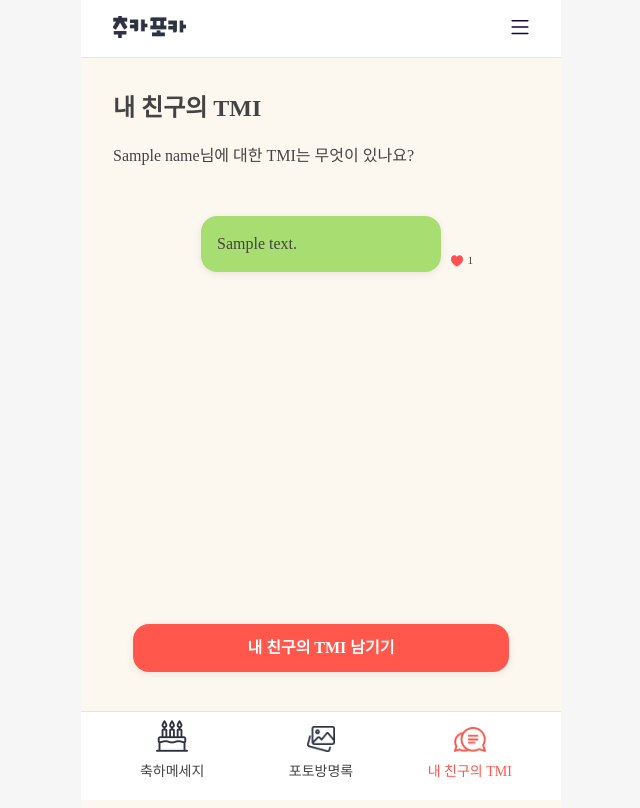
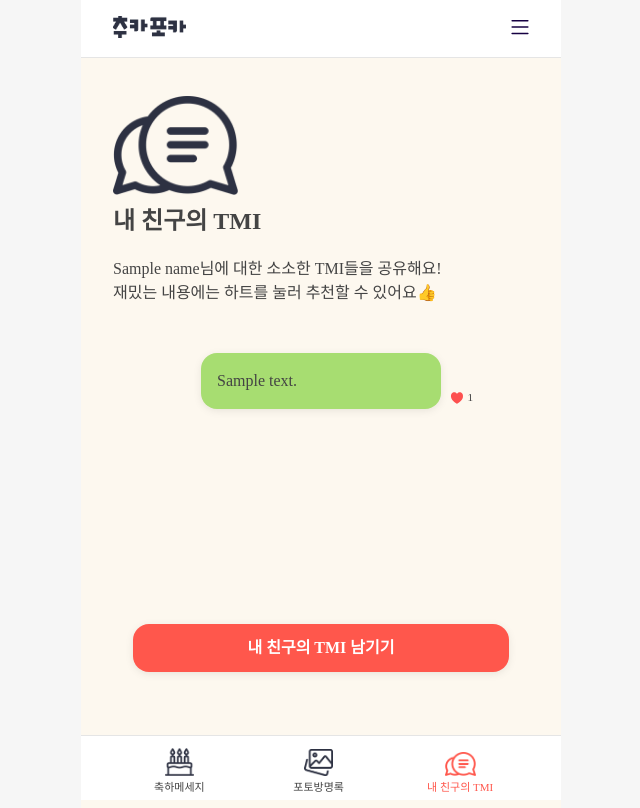
Before and after one commit to Piro17-Project-Birthday/Piro17-Project-Birthday, a Django app: template tmies/templates/tmies/detail_tmi_page.html in a window 1280 px wide. Shown: the whole page, without its empty margins (319-959 px from the left). Run offline with Django 4.2, Linux system fonts and the light colour scheme; tables that the repository leaves empty hold one stand-in row (values such as "Sample post"); the template is opened without the code that fills it: values that come from a table or form of the project are taken from there, most other values are stand-ins (such as "Sample title", 1, 10 or a date in 2020).

Commit message:
Feat. 하단메뉴 크기 축소 &  tmi, 포방 초기 이미지, 로고 아이콘 삽입

```diff
--- a/static/css/detail_tmi_page.css
+++ b/static/css/detail_tmi_page.css
@@ -1,19 +1,19 @@
 @import url("./login.css");
 .nav-bottom__content__birthdaypage {
-  width: 30%;
-  padding: 0 5% 0 3%;
-  font-size: 14px;
+  width: 27%;
+  padding: 0 4% 0 1%;
+  font-size: 11px;
 }
 
 .nav-bottom__content__photo {
-  width: 30%;
-  padding: 0 5% 0 5%;
-  font-size: 14px;
+  width: 28%;
+  padding: 0 3% 0 3%;
+  font-size: 11px;
 }
 .nav-bottom__content__tmi {
-  width: 30%;
-  padding: 0 3% 0 5%;
-  font-size: 14px;
+  width: 28%;
+  padding: 0 1% 0 4%;
+  font-size: 11px;
   color: var(--div-point-color);
 }
 
@@ -35,7 +35,14 @@
   align-items: end;
   justify-content: center;
   padding-bottom: 1rem;
-  height: 5.5rem;
+  height: 4rem;
+}
+
+.nav-bottom__content h6 {
+  margin-block-start: -0.8em;
+  margin-block-end: -1.4em;
+  margin-inline-start: 0px;
+  margin-inline-end: 0px;
 }
 
 .nav-bottom__content img {
@@ -46,6 +53,10 @@
     padding: 3rem 2rem;
   }
 
+.tmi_icon img {
+    width: 30%;
+}
+
 .text__title {
     font-size:1.5rem;
     font-weight:700;
@@ -53,6 +64,7 @@
 
 .text > * {
     padding-bottom: 1rem;
+    padding-top : 0.4rem;
 }
 
 .text__description {
@@ -81,10 +93,17 @@
     border:1px;
 
 }
+
+.tmi-empty img {
+  width: 40%;
+  opacity: 90%;
+}
+
 .tmi-empty{
   color: var(--div-dark-opacity-font-color);
   font-weight: 700;
   display: flex;
+  flex-direction: column;
   justify-content: center;
   align-items: center;
   padding-bottom: 5rem;
--- a/tmies/templates/tmies/detail_tmi_page.html
+++ b/tmies/templates/tmies/detail_tmi_page.html
@@ -27,11 +27,14 @@
               {{ year }}년 내 친구의 TMI 페이지입니다</span>
           </div>
         {% else %}
-
+          <div class="tmi_icon">
+            <img src="{% static 'img\icon\talking-deactivate.png' %}" alt="">
+          </div>
           <div class="text">
             <h1 class="text__title">내 친구의 TMI</h1>
             <p class="text__description">
-              {{name}}님에 대한 TMI는 무엇이 있나요?
+              {{name}}님에 대한 소소한 TMI들을 공유해요!<br>
+              재밌는 내용에는 하트를 눌러 추천할 수 있어요👍
             </p>
           </div>
         {% endif %}
@@ -100,9 +103,10 @@
           {% endfor %}
         </div>
         {% else %}
-          <div class="tmi-empty">
-            아직 남겨진 TMI가 없어요.
-          </div>
+            <div class="tmi-empty">
+              <img src="{% static 'img\icon\empty-sad.png' %}" alt=""><br>
+              아직 남겨진 TMI가 없어요.
+            </div>
         {% endif %}
       {% endif %}
     </div>
```
Also changed, not shown: photos/templates/photos/photo_home.html (+6 -1 lines), static/css/detail_birthday_page.css (+18 -10 lines), static/css/photo_home.css (+30 -11 lines), static/img/icon/empty-sad.png (added).
